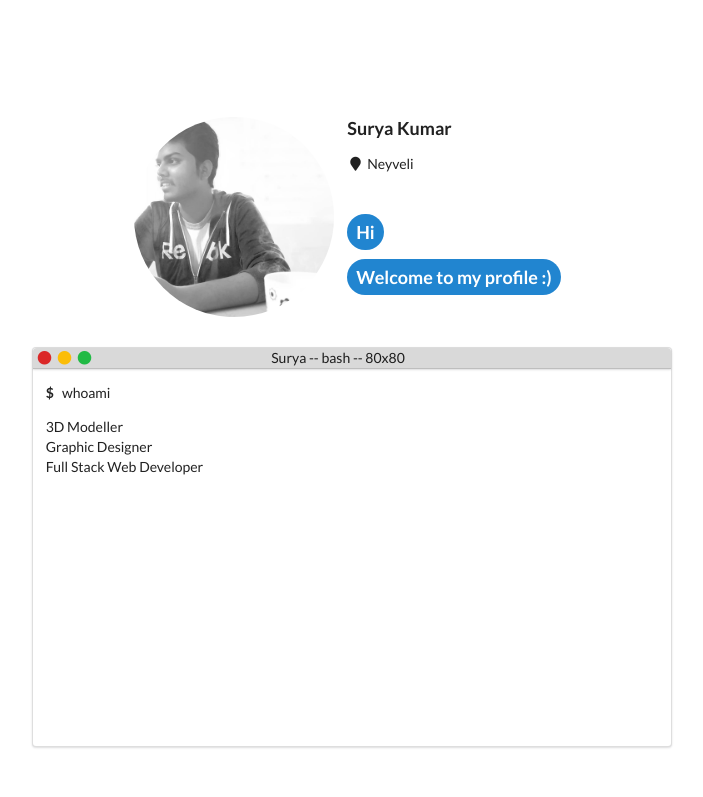
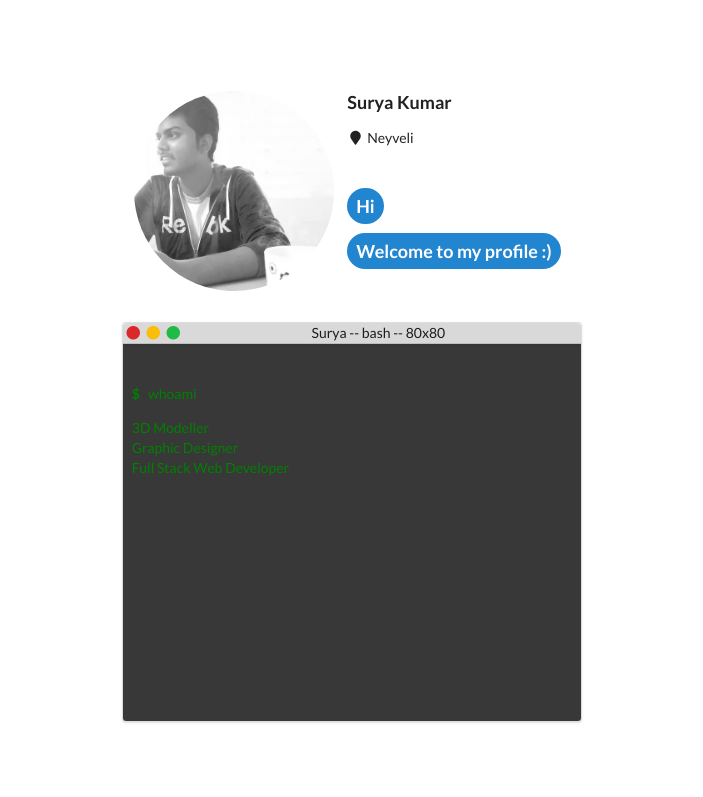
Before and after one commit to Swanoff/Swanoff.github.io, a plain HTML site: page index.html in a window 1280 px wide. Shown: the top 797 px of the page, without its empty margins (288-991 px from the left). Drawn offline with nearby package versions, Linux system fonts and the light colour scheme.

Commit message:
Modified terminal

```diff
--- a/index.html
+++ b/index.html
@@ -80,7 +80,7 @@ section
 
     <section>
         <div class="content">
-            <div style="padding: 0 33%; padding-top: 5%; margin-bottom: 18%;">
+            <div style="padding: 0 33%; padding-top: 1%; margin-bottom: 18%;">
                 <img id="dp" src="./img/profile.jpg" height="200px" width="200px" alt="dp">
                 <div style="float: right;">
                     <h3>Surya Kumar</h3>
@@ -94,25 +94,29 @@ section
                 </div>
             </div>
 
-            <div class="ui segment" style="margin-left: 25%; margin-right: 25%; height: 400px; padding: 0%;">
-                <div class="ui segment" id="header">
+            <!-- bash -->
+            <div class="ui segment" style="margin-left: 32%; margin-right: 32%; height: 400px; padding: 0%; overflow: hidden;">
+                <div class="ui segment" id="header" style="margin: 0%;">
                     <span style="padding-left: 0.5%;">
                         <i class="red circle icon"></i><i class="yellow circle icon"></i><i class="green circle icon"></i>
                         <span style="padding-left: 27%;">Surya -- bash -- 80x80</span>
                     </span>
                 </div>
-                <div style="padding-left: 2%;">
-                    <p><strong>$</strong> &nbsp; whoami</p>
-                    3D Modeller <br>
-                    Graphic Designer <br>
-                    Full Stack Web Developer <br>
+                <div style="background-color: rgba(0, 0, 0, 0.78); height: 100%;">
+                    <div style="padding-left: 2%; color: green;">
+                        <br><br>
+                        <p><strong>$</strong> &nbsp; whoami</p>
+                        3D Modeller <br>
+                        Graphic Designer <br>
+                        Full Stack Web Developer <br>
+                    </div>
                 </div>
+
             </div>
         </div>
     </section>
 
-    <!-- <hr> -->
-
+    <!-- Renders -->
     <section>
         <div class="content">
             <h3 style="text-align: center;">Renders</h3>
@@ -145,8 +149,7 @@ section
         </div>
     </section>
 
-    <!-- <hr> -->
-
+    <!-- 3D Models -->
     <section>
         <div class="content" style="background-color: black;">
             <h3 style="text-align: center; color: white;">3D Models</h3>
@@ -185,8 +188,7 @@ section
         </div>
     </section>
 
-    <!-- <hr> -->
-
+    <!-- Softwares -->
     <section>
         <h3 style="text-align: center; padding-top: 5%;">Software Expertise</h3>
         <div class="container">
@@ -203,10 +205,8 @@ section
         </div>
     </section>
 
-    <!-- <hr> -->
-
     <footer>
-        <h6 style="text-align: center; margin-bottom: 2%;">Made with <i class="red heart icon"></i> and <i class="github icon"></i></h6>
+        <h6 style="text-align: center; margin-bottom: 2%;">Made with <i class="red heart icon"></i> and <i class="purple github icon"></i></h6>
     </footer>
 
 </body>
```
